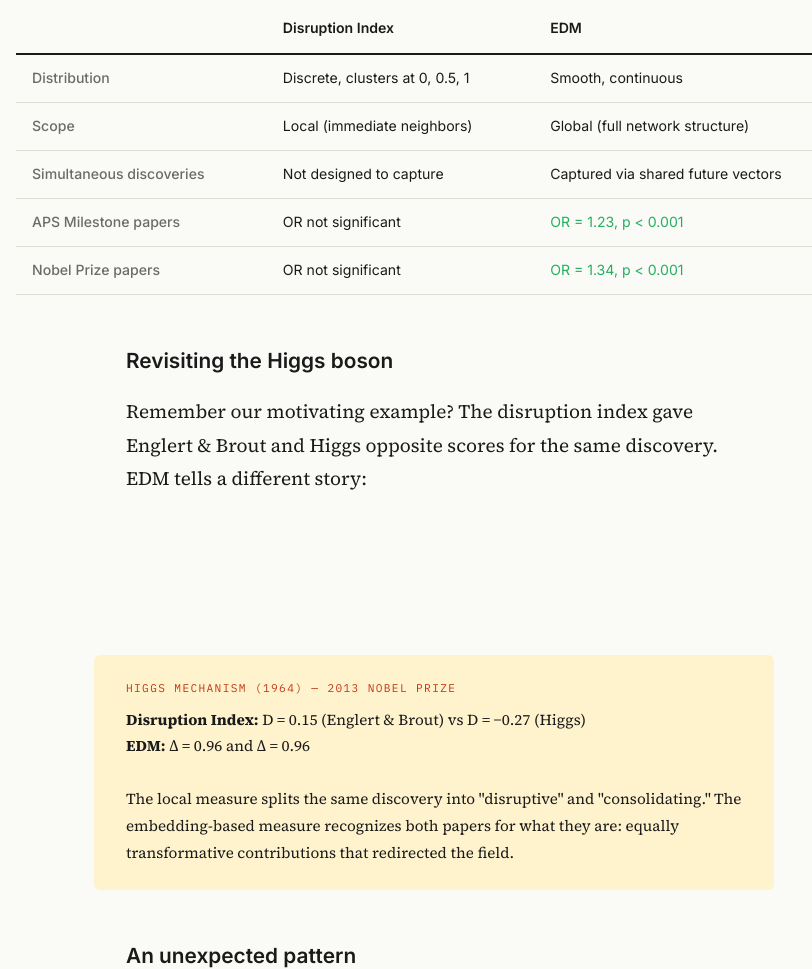
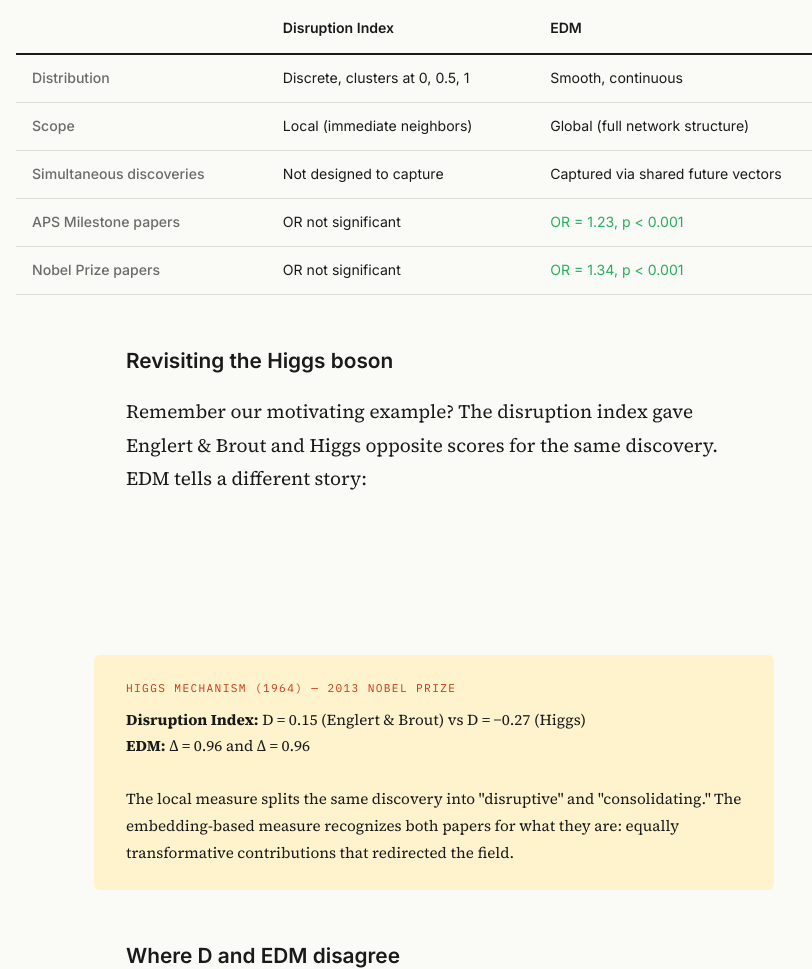
Before and after one commit to MunjungKim/embedding-disruptiveness-blog, a plain HTML site: page index.html in a window 1280 px wide. Shown: the part 11031-12000 px from the top of the page, without its empty margins (206-1018 px from the left). Drawn offline with Linux system fonts and the light colour scheme.

Commit message:
subtitle

```diff
--- a/index.html
+++ b/index.html
@@ -545,7 +545,7 @@
 </div>
 
 <div class="content">
-    <h3 class="fade-in">An unexpected pattern</h3>
+    <h3 class="fade-in">Where D and EDM disagree</h3>
 
     <p class="fade-in">We examined the papers with the largest discrepancies between D and &Delta; &mdash; papers where the disruption index and EDM disagree the most. An intriguing pattern emerged: <strong>they were all simultaneous discoveries.</strong></p>
 </div>
```
